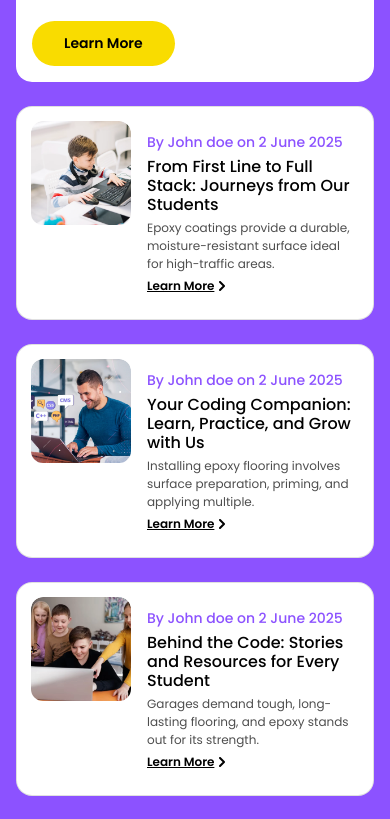
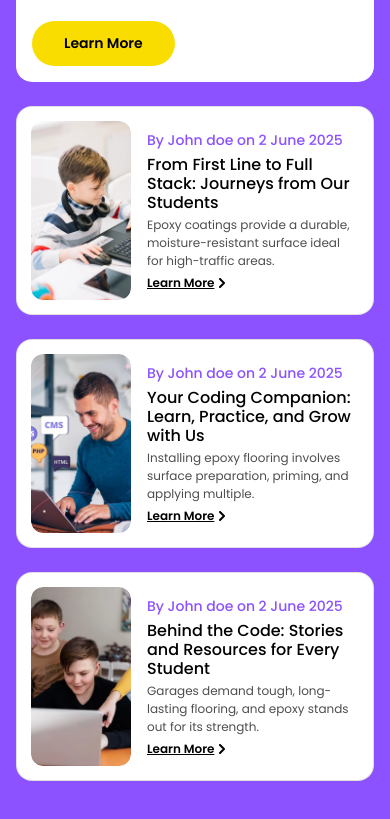
Before and after one commit to Pupiloinc/Pupilo, a Next.js app: page /blog in a window 390 px wide. Shown: the part 1445-2264 px from the top of the page. Built offline with nearby package versions, Linux system fonts and the light colour scheme.

Commit message:
remove class from globel

```diff
--- a/src/app/globals.css
+++ b/src/app/globals.css
@@ -132,10 +132,3 @@ body {
   background-color: #a855f7;
   border-radius: 8px;
 }
-
-.ellipsis-text {
-  max-width: 323px;
-  min-height: 42px;
-  overflow: hidden;
-  text-overflow: ellipsis;
-}
--- a/src/components/blog/OurLatestBlogs.jsx
+++ b/src/components/blog/OurLatestBlogs.jsx
@@ -16,7 +16,7 @@ const OurLatestBlogs = () => {
           className="text-center lg:mb-10 mb-8 !text-white"
         />
 
-        <div className="mx-auto flex md:flex-row flex-col justify-center gap-6">
+        <div className="mx-auto flex md:flex-row flex-col justify-center items-center gap-6">
           {/* Left Highlighted Blog */}
           {LATEST_BLOG_DATA_LIST
             .filter((b) => b.highlight)
@@ -56,7 +56,7 @@ const OurLatestBlogs = () => {
                   key={blog.id}
                   className="bg-white border border-solid border-light-black lg:rounded-3xl rounded-2xl xl:items-start items-center lg:px-4 lg:py-[15px] p-3.5 flex xl:gap-6 gap-4 lg:!max-w-[556px] min-[800px]:!max-w-[410px] md:max-w-[335px] group"
                 >
-                  <div className='xl:max-w-[177px] md:max-w-[100px] sm:max-w-[140px] max-w-[100px] h-[184px] rounded-xl overflow-hidden'>
+                  <div className='flex xl:max-w-[177px] md:max-w-[100px] sm:max-w-[140px] max-w-[100px] lg:h-[184px] min-w-[850px]:h-[152px] h-[179px] rounded-xl overflow-hidden'>
                     <Image
                       src={blog.image}
                       alt={blog.title}
@@ -70,8 +70,8 @@ const OurLatestBlogs = () => {
                       text={`By ${blog.author} on ${blog.date}`}
                       className="!text-purple lg:!text-sm md:text-xs text-sm font-medium xl:mb-4 lg:mb-2 md:mb-1 sm:mb-2 mb-1"
                     />
-                    <h4 className="font-medium xl:text-xl lg:text-lg md:text-base sm:text-lg text-base leading-120 text-dark-black xl:mb-4 lg:mb-2 md:mb-1 sm:mb-2 mb-1">{blog.title}</h4>
-                    <p className="font-normal lg:text-sm text-xs leading-150 text-dark-grey xl:mb-4 lg:mb-2 md:mb-1 sm:mb-2 mb-1 ellipsis-text">{blog.description}</p>
+                    <h4 className="font-medium xl:text-xl lg:text-lg md:text-base sm:text-lg text-base leading-120 text-dark-black line-clamp-3 xl:mb-4 lg:mb-2 md:mb-1 sm:mb-2 mb-1">{blog.title}</h4>
+                    <p className="font-normal lg:text-sm text-xs leading-150 text-dark-grey xl:mb-4 lg:mb-2 md:mb-1 sm:mb-2 mb-1 md:max-w-[323px] md:line-clamp-2 line-clamp-4 overflow-hidden text-ellipsis">{blog.description}</p>
                     <Link className={`font-semibold xl:text-base lg:text-sm text-xs leading-150 flex hover:translate-x-2 transition-all duration-300 underline items-center w-fit`} href="#" >Learn More<span className='flex size-6  max-sm:size-4 justify-center items-center'>
                       <Icons icon="blackBtnArrow" />
                     </span>
```
